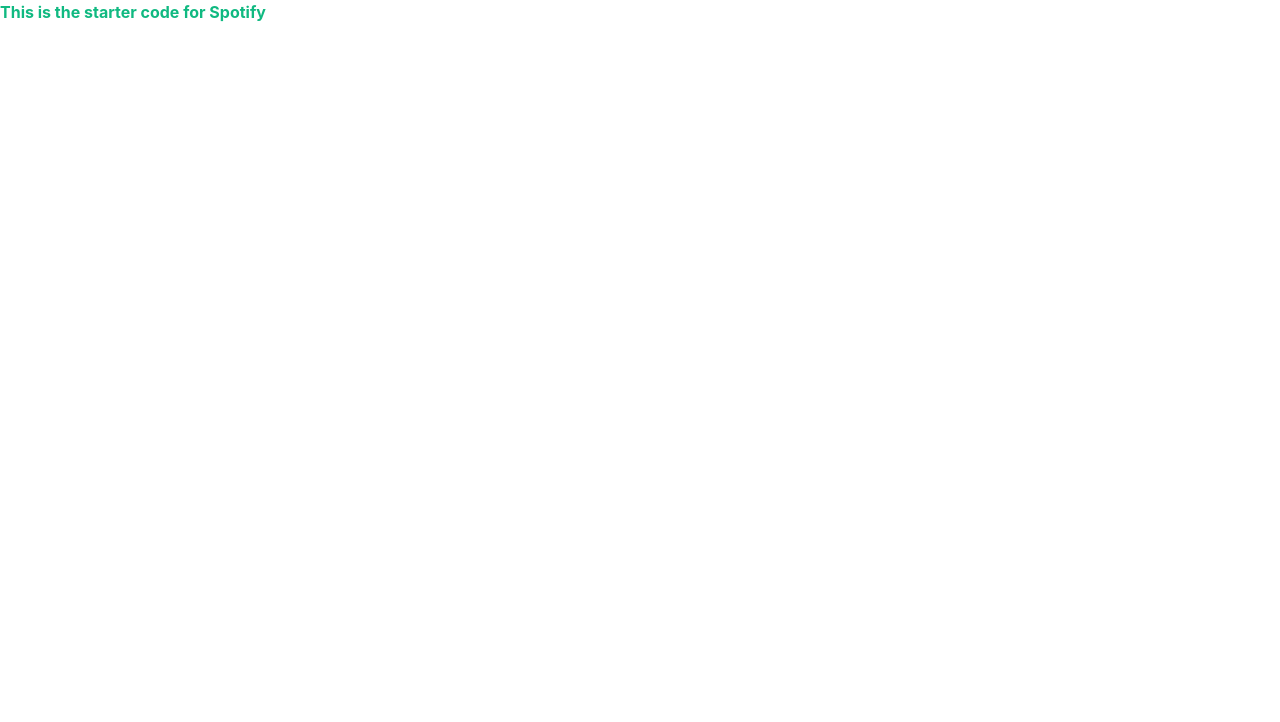
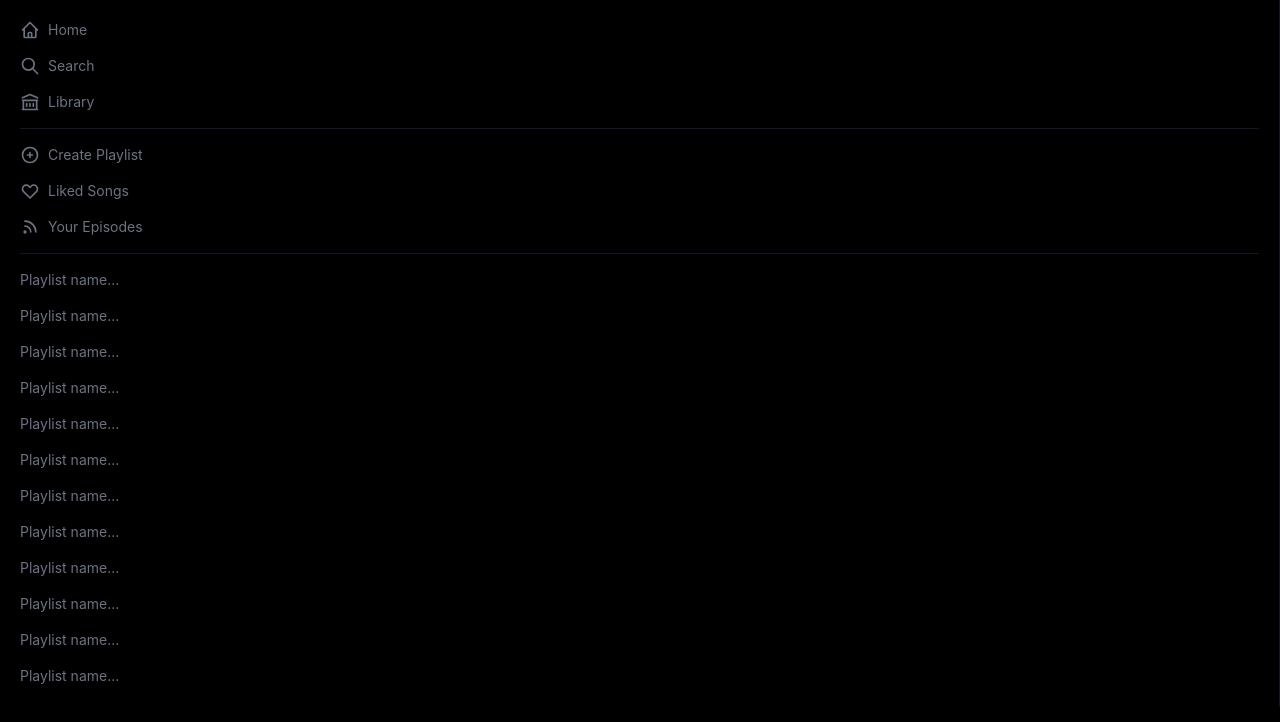
Before and after one commit to Paul-Annay/spotify-2, a Next.js app: page / in a window 1280 px wide. Shown: the top 722 px of the page. Built offline with nearby package versions, Linux system fonts and the light colour scheme.

Commit message:
* UI-Build: Created the markup for the Sidebar * UI-Styles: Styled the markup using regular utility-classes

```diff
--- /dev/null
+++ b/components/Sidebar.js
@@ -0,0 +1,84 @@
+import React from "react";
+import {
+    HeartIcon,
+    HomeIcon,
+    LibraryIcon,
+    PlusCircleIcon,
+    RssIcon,
+    SearchIcon,
+} from "@heroicons/react/outline";
+
+function Sidebar() {
+    return (
+        <div className='text-gray-500 text-sm p-5 border-r border-gray-900'>
+            <div className='space-y-4'>
+                <button className='flex items-center space-x-2 hover:text-white'>
+                    <HomeIcon className='h-5 w-5' />
+                    <p>Home</p>
+                </button>
+                <button className='flex items-center space-x-2 hover:text-white'>
+                    <SearchIcon className='h-5 w-5' />
+                    <p>Search</p>
+                </button>
+                <button className='flex items-center space-x-2 hover:text-white'>
+                    <LibraryIcon className='h-5 w-5' />
+                    <p>Library</p>
+                </button>
+                <hr className='border-t-[0.1px] border-gray-900' />
+
+                <button className='flex items-center space-x-2 hover:text-white'>
+                    <PlusCircleIcon className='h-5 w-5' />
+                    <p>Create Playlist</p>
+                </button>
+                <button className='flex items-center space-x-2 hover:text-white'>
+                    <HeartIcon className='h-5 w-5' />
+                    <p>Liked Songs</p>
+                </button>
+                <button className='flex items-center space-x-2 hover:text-white'>
+                    <RssIcon className='h-5 w-5' />
+                    <p>Your Episodes</p>
+                </button>
+                <hr className='border-t-[0.1px] border-gray-900' />
+
+                <p className='cursor-pointer hover:text-white'>
+                    Playlist name...
+                </p>
+                <p className='cursor-pointer hover:text-white'>
+                    Playlist name...
+                </p>
+                <p className='cursor-pointer hover:text-white'>
+                    Playlist name...
+                </p>
+                <p className='cursor-pointer hover:text-white'>
+                    Playlist name...
+                </p>
+                <p className='cursor-pointer hover:text-white'>
+                    Playlist name...
+                </p>
+                <p className='cursor-pointer hover:text-white'>
+                    Playlist name...
+                </p>
+                <p className='cursor-pointer hover:text-white'>
+                    Playlist name...
+                </p>
+                <p className='cursor-pointer hover:text-white'>
+                    Playlist name...
+                </p>
+                <p className='cursor-pointer hover:text-white'>
+                    Playlist name...
+                </p>
+                <p className='cursor-pointer hover:text-white'>
+                    Playlist name...
+                </p>
+                <p className='cursor-pointer hover:text-white'>
+                    Playlist name...
+                </p>
+                <p className='cursor-pointer hover:text-white'>
+                    Playlist name...
+                </p>
+            </div>
+        </div>
+    );
+}
+
+export default Sidebar;
--- a/pages/index.js
+++ b/pages/index.js
@@ -1,8 +1,9 @@
 import Head from "next/head";
+import Sidebar from "../components/Sidebar";
 
 export default function Home() {
     return (
-        <div>
+        <div className='bg-black h-screen overflow-hidden'>
             <Head>
                 <title>Spotify</title>
                 <meta
@@ -11,10 +12,8 @@
                 />
                 <link rel='icon' href='/favicon.png' />
             </Head>
-            <h1 className='text-green-500 font-bold'>
-                This is the starter code for Spotify
-            </h1>
             <main>
+                <Sidebar />
                 {/* Sidebar */}
                 {/* Center */}
             </main>
```
